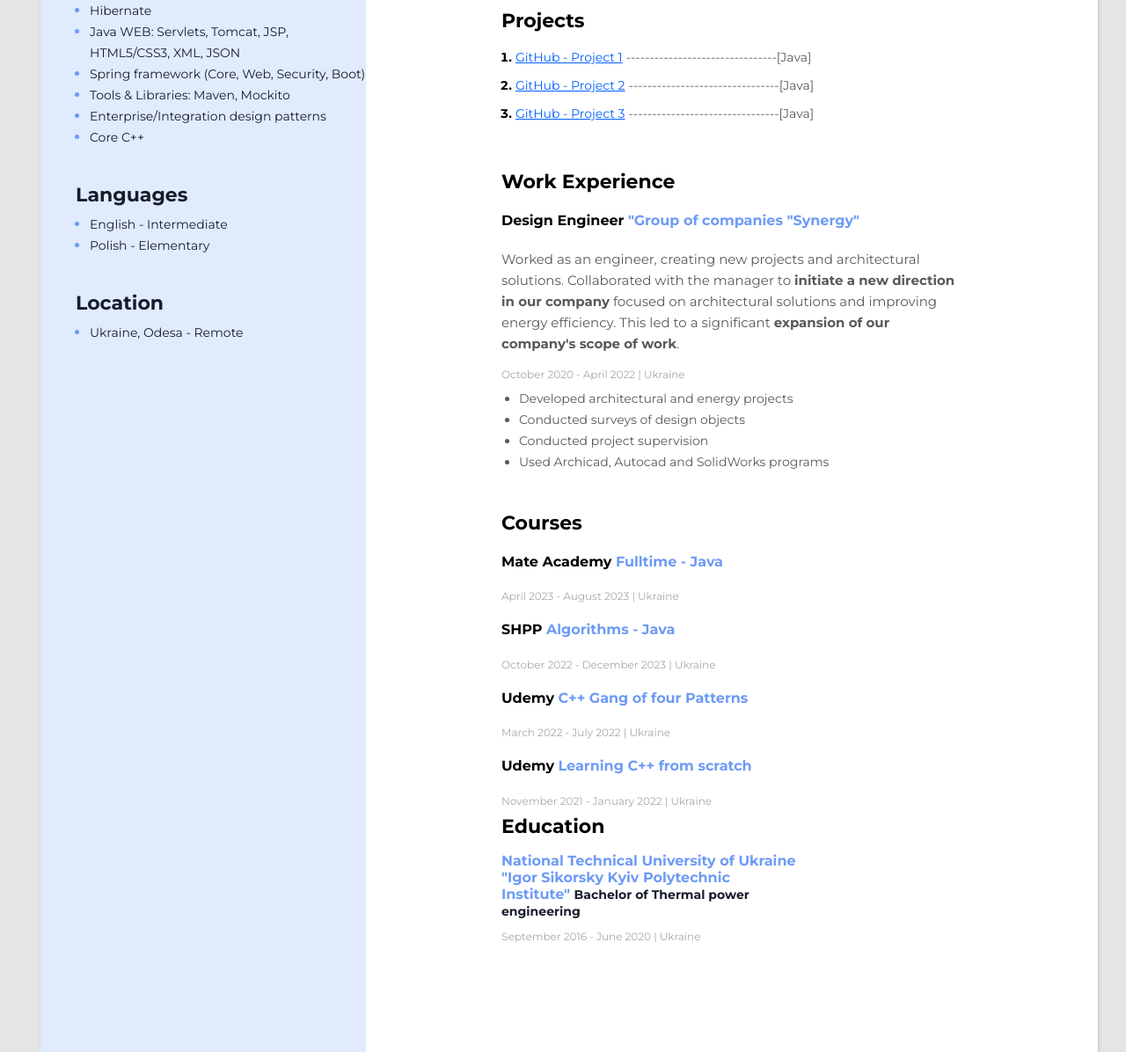
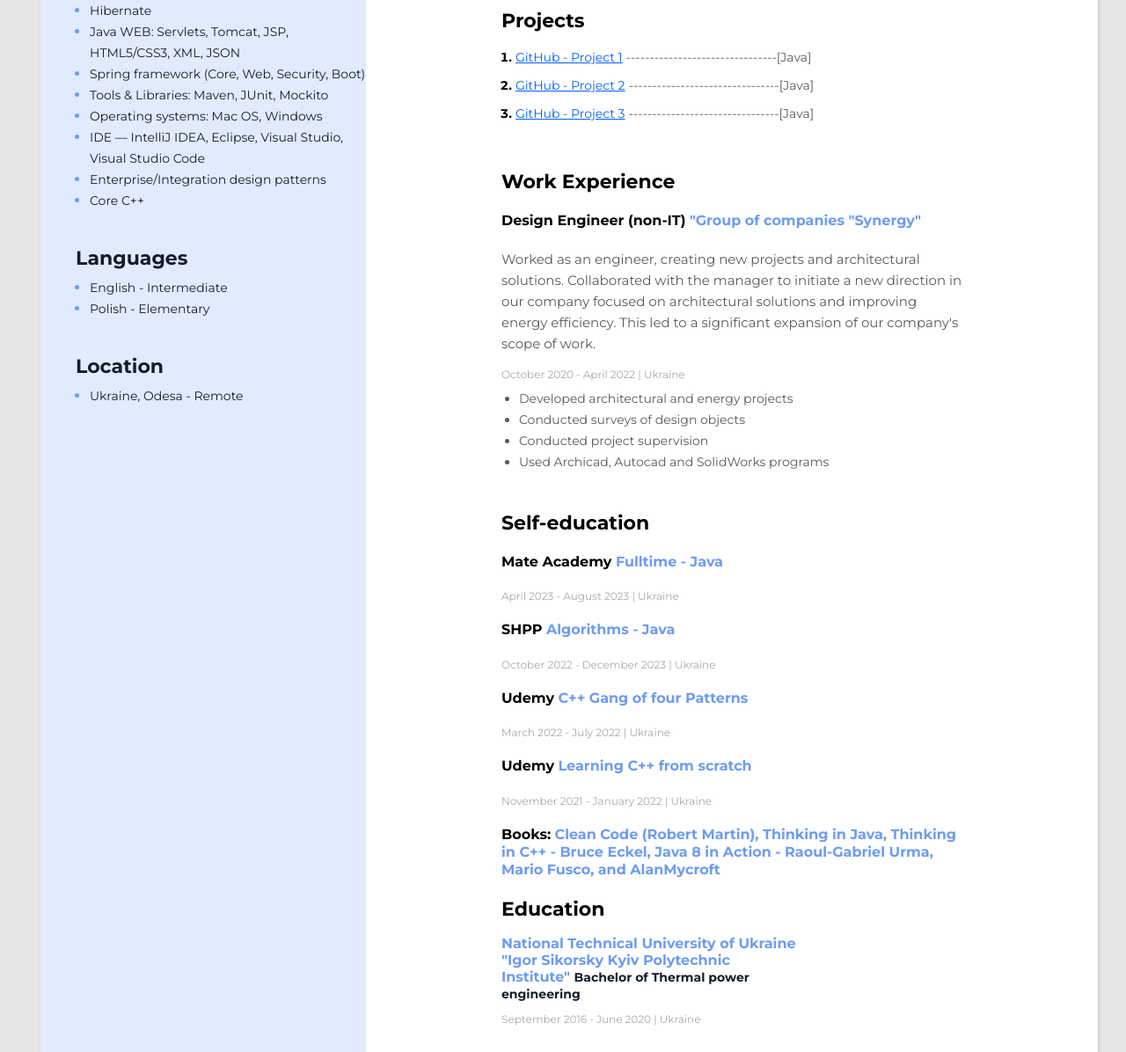
Before and after one commit to Gamemod13/Resume, a plain HTML site: page index.html in a window 1280 px wide. Shown: the part 838-2034 px from the top of the page at 88% size. Drawn offline with Linux system fonts and the light colour scheme.

Commit message:
Update books

```diff
--- a/index.html
+++ b/index.html
@@ -26,14 +26,14 @@
           <h1 class="my-name">Ihor Fetov</h1>
           <p class="my-descr">
             My skills include expertise in object-oriented programming,
-            <b>Java Core, frameworks, JUnit testing, and version control Git</b>.
-            I <b>have a year of experience working with Java</b>, where I have
-            utilized the <b>Spring framework</b> and developed
+            <b>Java Core, frameworks, JUnit testing, and version control Git</b
+            >. I <b>have a year of experience working with Java</b>, where I
+            have utilized the <b>Spring framework</b> and developed
             <b>web</b> applications. Throughout my learning journey, I have
             <b>created over 70 applications</b>, constantly honing my skills in
-            writing <b>clean code</b> and implementing <b>design patterns</b> in languages
-            such as <b>C++ and Java</b>. I am proficient in working with SQL
-            databases, having hands-on experience with
+            writing <b>clean code</b> and implementing <b>design patterns</b> in
+            languages such as <b>C++ and Java</b>. I am proficient in working
+            with SQL databases, having hands-on experience with
             <b>MySQL and PostgreSQL</b>. My previous role provided me with
             valuable skills in independently creating various projects, and
             fostering logical and engineering thinking. Furthermore, my training
@@ -84,17 +84,17 @@
           <!-- First Company -->
           <div class="work-expirience-place">
             <h4 class="work-expirience-position">
-              Design Engineer
+              Design Engineer (non-IT)
               <span class="work-expirience-company"
                 >"Group of companies "Synergy"</span
               >
             </h4>
             <p class="my-descr">
               Worked as an engineer, creating new projects and architectural
-              solutions. Collaborated with the manager to <b>initiate a new
-              direction in our company</b> focused on architectural solutions and
-              improving energy efficiency. This led to a significant <b>expansion
-              of our company's scope of work</b>.
+              solutions. Collaborated with the manager to
+              initiate a new direction in our company focused on
+              architectural solutions and improving energy efficiency. This led
+              to a significant expansion of our company's scope of work.
             </p>
             <p class="period">October 2020 - April 2022 | Ukraine</p>
             <ul class="work-duties-list">
@@ -111,7 +111,7 @@
         </div>
         <!-- Courses -->
         <div>
-          <h3 class="main-content-title">Courses</h3>
+          <h3 class="main-content-title">Self-education</h3>
           <div>
             <!-- First Course -->
             <div>
@@ -144,6 +144,17 @@
                 <span class="course-speciality">Learning C++ from scratch</span>
               </h4>
               <p class="period">November 2021 - January 2022 | Ukraine</p>
+            </div>
+            <!-- Books -->
+            <div>
+              <h4 class="course-title">
+                Books:
+                <span class="course-speciality"
+                  >Clean Code (Robert Martin), Thinking in Java, Thinking in C++
+                  - Bruce Eckel, Java 8 in Action - Raoul-Gabriel Urma, Mario
+                  Fusco, and AlanMycroft</span
+                >
+              </h4>
             </div>
           </div>
         </div>
@@ -233,7 +244,18 @@
             </li>
             <li class="skills-list-item">
               <span class="skills-list-text"
-                >Tools & Libraries: Maven, Mockito</span
+                >Tools & Libraries: Maven, JUnit, Mockito</span
+              >
+            </li>
+            <li class="skills-list-item">
+              <span class="skills-list-text"
+                >Operating systems: Mac OS, Windows</span
+              >
+            </li>
+            <li class="skills-list-item">
+              <span class="skills-list-text"
+                >IDE — IntelliJ IDEA, Eclipse, Visual Studio, Visual Studio
+                Code</span
               >
             </li>
             <li class="skills-list-item">
```
